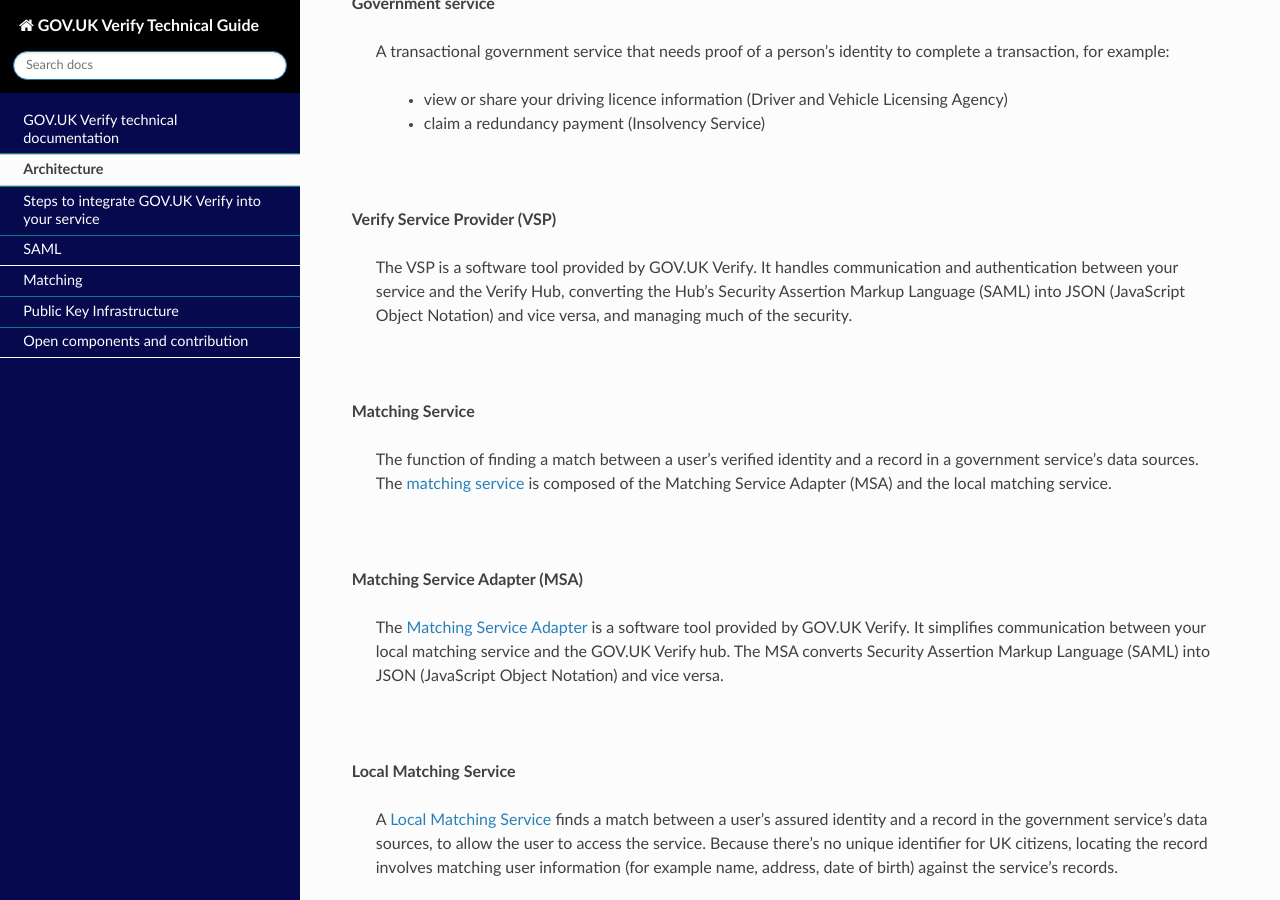
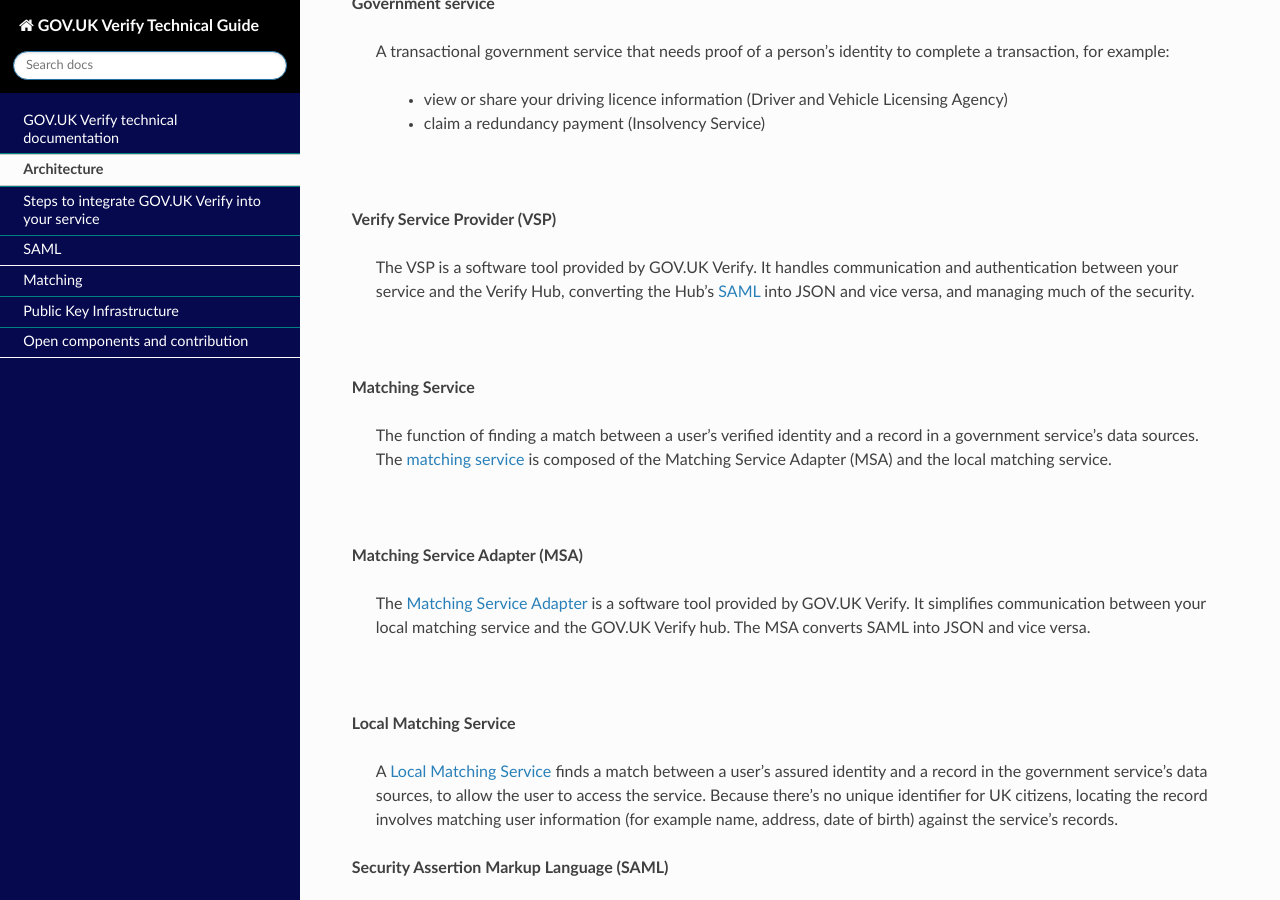
Before and after one commit to alphagov/rp-onboarding-tech-docs, a Sphinx documentation site: the page built from source/pages/arch/arch.rst, in a window 1280 px wide and 900 px high, scrolled down 1552 px. Built offline with Sphinx 7.4.7 and the Read the Docs theme 2.0.0, drawn with Linux system fonts in a browser that asks for light colours; nearby versions of some CDN libraries; pages that are not in the unit, such as notebooks, are missing from menus; comment, search, counter and statistics services are not loaded.

Commit message:
Removed redundant acronym explanations
Removed acronym explanation for JSON.
Linked 'SAML' to relevant section in the docs to avoid explaining it every time.

```diff
--- a/source/pages/arch/arch.rst
+++ b/source/pages/arch/arch.rst
@@ -56,7 +56,7 @@
 
 **Verify Service Provider (VSP)**
 
-   The :ref:`VSP <vsp>` is a software tool provided by GOV.UK Verify. It handles communication and authentication between your service and the Verify Hub, converting the Hub's Security Assertion Markup Language (SAML) into JSON (JavaScript Object Notation) and vice versa, and managing much of the security.
+   The :ref:`VSP <vsp>` is a software tool provided by GOV.UK Verify. It handles communication and authentication between your service and the Verify Hub, converting the Hub's :ref:`SAML <saml>` into JSON and vice versa, and managing much of the security.
 
 |
 **Matching Service**
@@ -67,7 +67,7 @@
 
 **Matching Service Adapter (MSA)**
 
-    The :ref:`Matching Service Adapter <msaUse>` is a software tool provided by GOV.UK Verify. It simplifies communication between your local matching service and the GOV.UK Verify hub. The MSA converts Security Assertion Markup Language (SAML) into JSON (JavaScript Object Notation) and vice versa.
+    The :ref:`Matching Service Adapter <msaUse>` is a software tool provided by GOV.UK Verify. It simplifies communication between your local matching service and the GOV.UK Verify hub. The MSA converts SAML into JSON and vice versa.
 
 |
 
```
